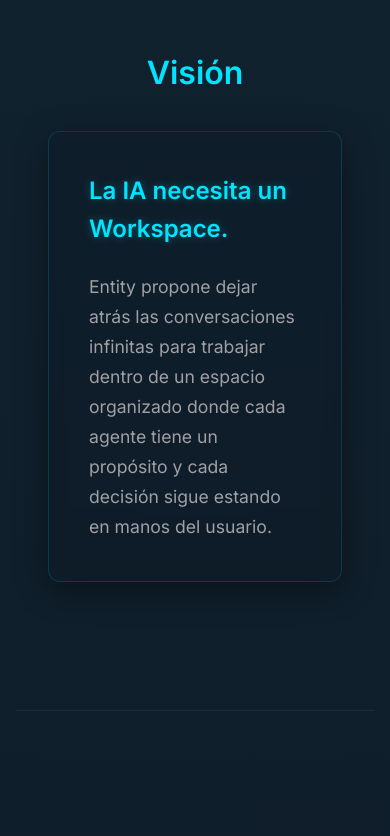
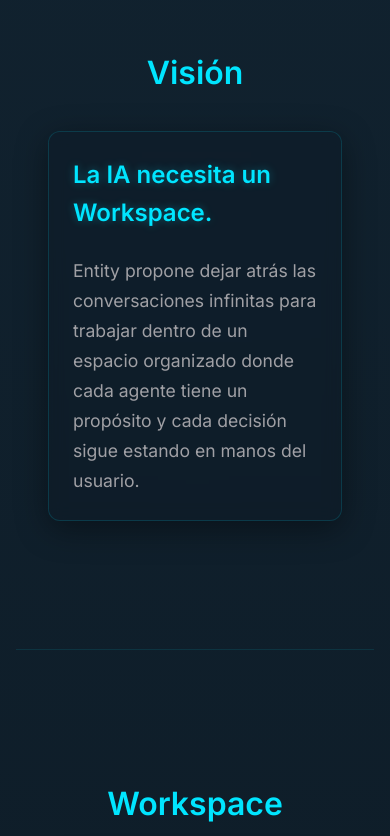
Before and after one commit to hnoloh/Entity_Landing, a website built with Vite: page index.html in a window 390 px wide. Shown: the part 1720-2556 px from the top of the page. Built offline with nearby package versions, Linux system fonts and the light colour scheme.

Commit message:
style(responsive): ajustar espaciado interno de tarjetas narrativas en vista móvil

```diff
--- a/src/style.css
+++ b/src/style.css
@@ -671,4 +671,10 @@ main {
     align-items: center;
     text-align: center;
   }
+
+  .problema-card,
+  .vision-card,
+  .intro-card {
+    padding: 1.5rem;
+  }
 }
```
